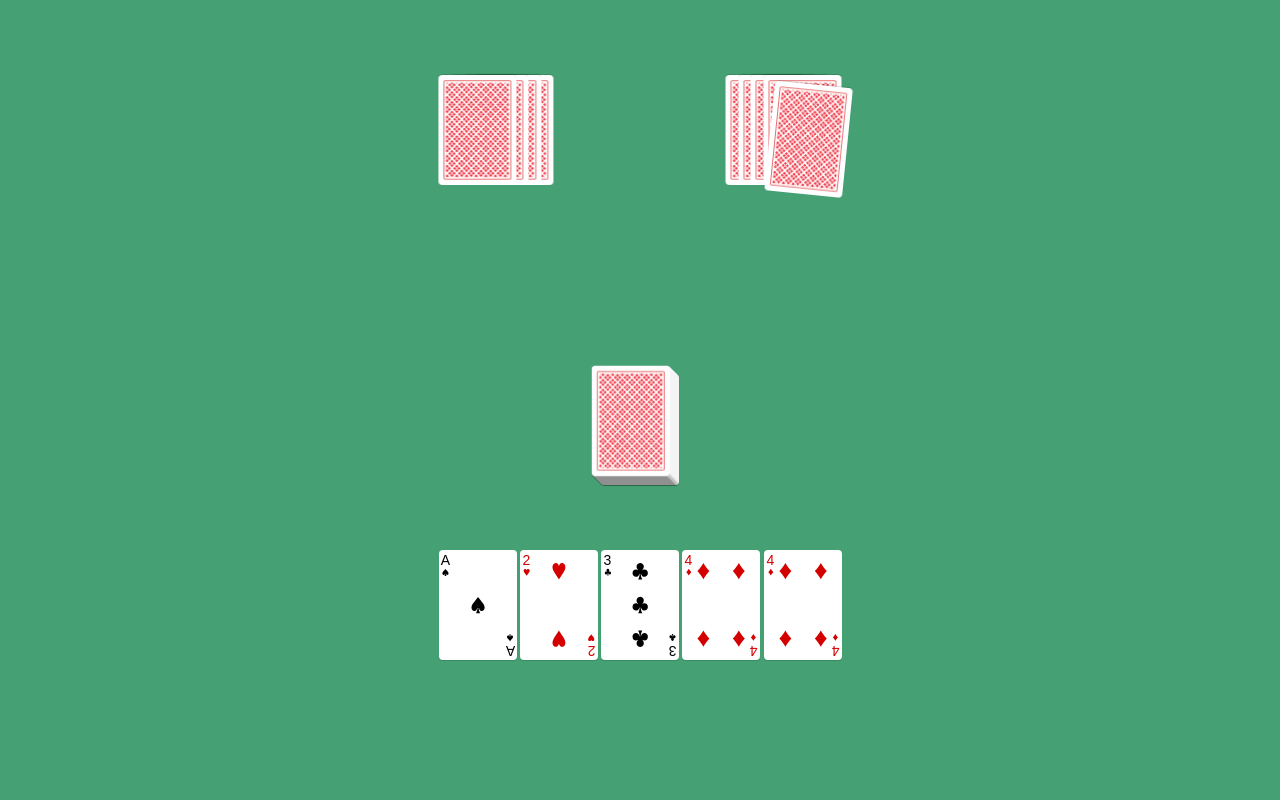
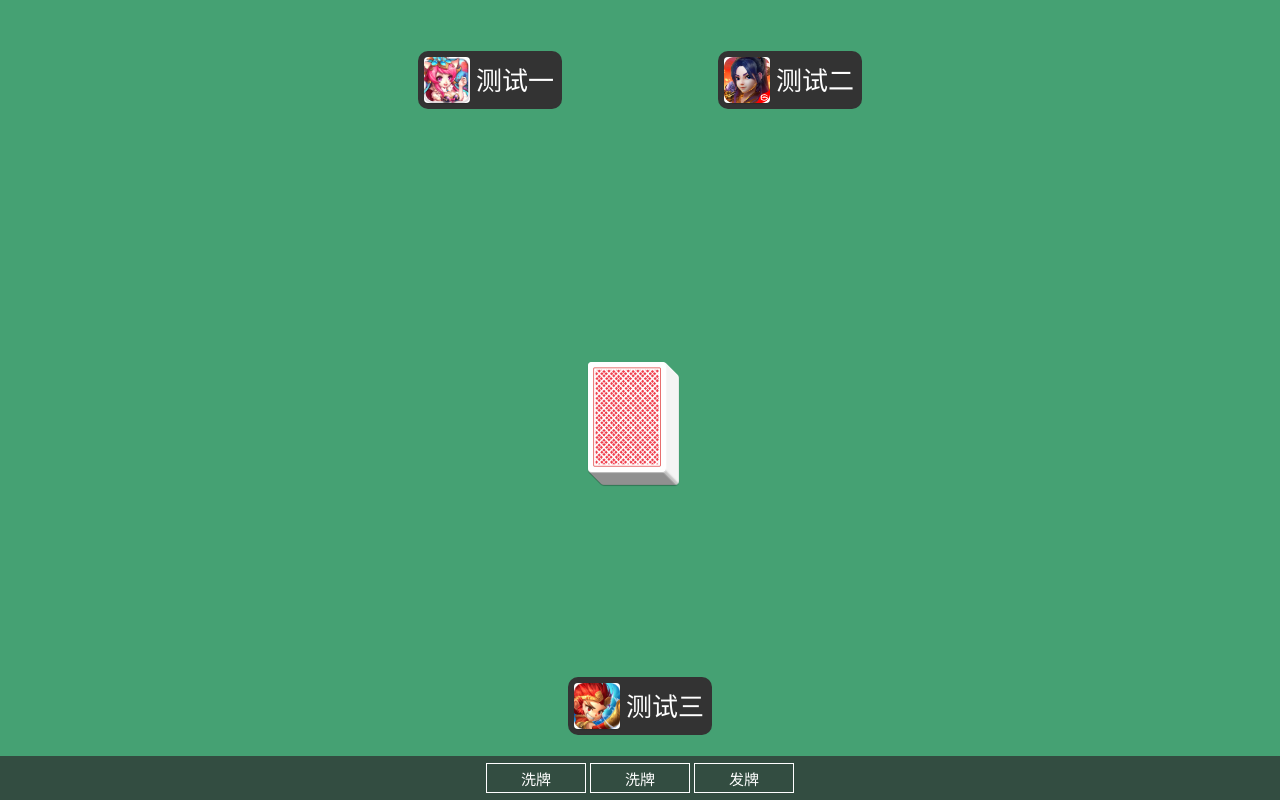
Before and after one commit to wdf/wdf.github.io, a plain HTML site: page pocker/index.html in a window 1280 px wide. Drawn offline with Linux system fonts and the light colour scheme.

Commit message:
add usr image

```diff
--- a/pocker/css/room.css
+++ b/pocker/css/room.css
@@ -5,10 +5,12 @@
     margin: 0;
     padding: 0;
 }
+
 html,
 body {
     height: 100%;
 }
+
 body {
     background-color: #45a173;
     color: #333;
@@ -22,6 +24,7 @@ body {
     -ms-text-size-adjust: 100%;
     text-size-adjust: 100%;
 }
+
 #desk {
     position: fixed;
     top: calc(50% + 1.5rem);
@@ -32,6 +35,96 @@ body {
     -ms-transform: translate3d(-50%, -50%, 0);
     transform: translate3d(-50%, -50%, 0);
 }
+
+.user {
+    position: fixed;
+    display: flex;
+    display: -webkit-flex;
+    color: white;
+    align-items: center;
+    width: 7.2rem;
+    background: #333333;
+    padding: 0.3rem;
+    border-radius: 0.5rem;
+    font-size: 1.3rem;
+    text-align: center;
+    line-height: 1.3rem;
+    -webkit-transform: translate3d(-50%, -50%, 0);
+    -moz-transform: translate3d(-50%, -50%, 0);
+    -o-transform: translate3d(-50%, -50%, 0);
+    -ms-transform: translate3d(-50%, -50%, 0);
+    transform: translate3d(-50%, -50%, 0);
+}
+
+.user.one {
+    top: calc(50% - 16rem);
+    left: calc(50% - 7.5rem);
+}
+
+.user.two {
+    top: calc(50% - 16rem);
+    left: calc(50% + 7.5rem);
+}
+
+.user.three {
+    top: calc(50% + 15.3rem);
+    left: calc(50%);
+}
+
+.user .person {
+    display: inline-block;
+    width: 2.3rem;
+    height: 2.3rem;
+    margin-right: 0.3rem;
+    background-color: #fff;
+    -webkit-border-radius: 4px;
+    border-radius: 4px;
+    -webkit-box-shadow: 0 1px 1px rgba(0, 0, 0, 0.15);
+    box-shadow: 0 1px 1px rgba(0, 0, 0, 0.15);
+    cursor: default;
+    will-change: transform;
+    background-size: 100%;
+}
+.user.one .person {
+    background-image: url('person/1_46x46.png');
+}
+.user.two .person {
+    background-image: url('person/2_46x46.png');
+}
+.user.three .person {
+    background-image: url('person/3_46x46.png');
+}
+
+#topbar {
+    position: fixed;
+    bottom: 0;
+    left: 0;
+    width: 100%;
+    background-color: #334d41;
+    padding: 0.25rem;
+    text-align: center;
+}
+
+#topbar button {
+    background: none;
+    border: 1px solid #fff;
+    outline: none;
+    margin: 0.1rem;
+    padding: 0.4rem;
+    font: inherit;
+    font-size: 0.75rem;
+    line-height: 1;
+    color: #fff;
+    cursor: pointer;
+    width: 100px;
+    height: 30px;
+}
+
+#topbar button:hover {
+    background-color: #fff;
+    color: #444;
+}
+
 .message {
     position: fixed;
     top: 2.5rem;
@@ -41,6 +134,7 @@ body {
     font-size: 0.5rem;
     text-align: center;
 }
+
 .card {
     position: absolute;
     display: inline-block;
@@ -56,6 +150,7 @@ body {
     cursor: default;
     will-change: transform;
 }
+
 .card:before,
 .card:after {
     position: absolute;
@@ -67,10 +162,12 @@ body {
     width: 0.55rem;
     letter-spacing: -0.1rem;
 }
+
 .card:before {
     top: 0.15rem;
     left: 0;
 }
+
 .card:after {
     bottom: 0.1rem;
     right: 0;
@@ -80,6 +177,7 @@ body {
     -ms-transform: rotate(180deg);
     transform: rotate(180deg);
 }
+
 .card .face {
     height: 100%;
     background-position: 50% 50%;
@@ -88,6 +186,7 @@ body {
     background-size: 100% 100%;
     background-repeat: no-repeat;
 }
+
 .card .back {
     position: absolute;
     background-image: url('faces/back.png');
@@ -101,16 +200,19 @@ body {
     top: 0;
     left: 0;
 }
+
 .card.spades,
 .card.clubs,
 .card.joker {
     color: #000;
 }
+
 .card.hearts,
 .card.diamonds,
 .card.joker.rank3 {
     color: #d40000;
 }
+
 .card.joker.rank1:before,
 .card.joker.rank2:before,
 .card.joker.rank3:before,
@@ -124,227 +226,293 @@ body {
     padding: 0.15rem 0.05rem;
     width: 0.5rem;
 }
+
 .card.rank1:before,
 .card.rank1:after {
     content: 'A';
 }
+
 .card.rank2:before,
 .card.rank2:after {
     content: '2';
 }
+
 .card.rank3:before,
 .card.rank3:after {
     content: '3';
 }
+
 .card.rank4:before,
 .card.rank4:after {
     content: '4';
 }
+
 .card.rank5:before,
 .card.rank5:after {
     content: '5';
 }
+
 .card.rank6:before,
 .card.rank6:after {
     content: '6';
 }
+
 .card.rank7:before,
 .card.rank7:after {
     content: '7';
 }
+
 .card.rank8:before,
 .card.rank8:after {
     content: '8';
 }
+
 .card.rank9:before,
 .card.rank9:after {
     content: '9';
 }
+
 .card.rank10:before,
 .card.rank10:after {
     content: '10';
 }
+
 .card.rank11:before,
 .card.rank11:after {
     content: 'J';
 }
+
 .card.rank12:before,
 .card.rank12:after {
     content: 'Q';
 }
+
 .card.rank13:before,
 .card.rank13:after {
     content: 'K';
 }
+
 .card.spades.rank1 .face {
     background-image: url('faces/0_1.svg');
 }
+
 .card.spades.rank2 .face {
     background-image: url('faces/0_2.svg');
 }
+
 .card.spades.rank3 .face {
     background-image: url('faces/0_3.svg');
 }
+
 .card.spades.rank4 .face {
     background-image: url('faces/0_4.svg');
 }
+
 .card.spades.rank5 .face {
     background-image: url('faces/0_5.svg');
 }
+
 .card.spades.rank6 .face {
     background-image: url('faces/0_6.svg');
 }
+
 .card.spades.rank7 .face {
     background-image: url('faces/0_7.svg');
 }
+
 .card.spades.rank8 .face {
     background-image: url('faces/0_8.svg');
 }
+
 .card.spades.rank9 .face {
     background-image: url('faces/0_9.svg');
 }
+
 .card.spades.rank10 .face {
     background-image: url('faces/0_10.svg');
 }
+
 .card.spades.rank11 .face {
     background-image: url('faces/0_11.svg');
 }
+
 .card.spades.rank12 .face {
     background-image: url('faces/0_12.svg');
 }
+
 .card.spades.rank13 .face {
     background-image: url('faces/0_13.svg');
 }
+
 .card.hearts.rank1 .face {
     background-image: url('faces/1_1.svg');
 }
+
 .card.hearts.rank2 .face {
     background-image: url('faces/1_2.svg');
 }
+
 .card.hearts.rank3 .face {
     background-image: url('faces/1_3.svg');
 }
+
 .card.hearts.rank4 .face {
     background-image: url('faces/1_4.svg');
 }
+
 .card.hearts.rank5 .face {
     background-image: url('faces/1_5.svg');
 }
+
 .card.hearts.rank6 .face {
     background-image: url('faces/1_6.svg');
 }
+
 .card.hearts.rank7 .face {
     background-image: url('faces/1_7.svg');
 }
+
 .card.hearts.rank8 .face {
     background-image: url('faces/1_8.svg');
 }
+
 .card.hearts.rank9 .face {
     background-image: url('faces/1_9.svg');
 }
+
 .card.hearts.rank10 .face {
     background-image: url('faces/1_10.svg');
 }
+
 .card.hearts.rank11 .face {
     background-image: url('faces/1_11.svg');
 }
+
 .card.hearts.rank12 .face {
     background-image: url('faces/1_12.svg');
 }
+
 .card.hearts.rank13 .face {
     background-image: url('faces/1_13.svg');
 }
+
 .card.clubs.rank1 .face {
     background-image: url('faces/2_1.svg');
 }
+
 .card.clubs.rank2 .face {
     background-image: url('faces/2_2.svg');
 }
+
 .card.clubs.rank3 .face {
     background-image: url('faces/2_3.svg');
 }
+
 .card.clubs.rank4 .face {
     background-image: url('faces/2_4.svg');
 }
+
 .card.clubs.rank5 .face {
     background-image: url('faces/2_5.svg');
 }
+
 .card.clubs.rank6 .face {
     background-image: url('faces/2_6.svg');
 }
+
 .card.clubs.rank7 .face {
     background-image: url('faces/2_7.svg');
 }
+
 .card.clubs.rank8 .face {
     background-image: url('faces/2_8.svg');
 }
+
 .card.clubs.rank9 .face {
     background-image: url('faces/2_9.svg');
 }
+
 .card.clubs.rank10 .face {
     background-image: url('faces/2_10.svg');
 }
+
 .card.clubs.rank11 .face {
     background-image: url('faces/2_11.svg');
 }
+
 .card.clubs.rank12 .face {
     background-image: url('faces/2_12.svg');
 }
+
 .card.clubs.rank13 .face {
     background-image: url('faces/2_13.svg');
 }
+
 .card.diamonds.rank1 .face {
     background-image: url('faces/3_1.svg');
 }
+
 .card.diamonds.rank2 .face {
     background-image: url('faces/3_2.svg');
 }
+
 .card.diamonds.rank3 .face {
     background-image: url('faces/3_3.svg');
 }
+
 .card.diamonds.rank4 .face {
     background-image: url('faces/3_4.svg');
 }
+
 .card.diamonds.rank5 .face {
     background-image: url('faces/3_5.svg');
 }
+
 .card.diamonds.rank6 .face {
     background-image: url('faces/3_6.svg');
 }
+
 .card.diamonds.rank7 .face {
     background-image: url('faces/3_7.svg');
 }
+
 .card.diamonds.rank8 .face {
     background-image: url('faces/3_8.svg');
 }
+
 .card.diamonds.rank9 .face {
     background-image: url('faces/3_9.svg');
 }
+
 .card.diamonds.rank10 .face {
     background-image: url('faces/3_10.svg');
 }
+
 .card.diamonds.rank11 .face {
     background-image: url('faces/3_11.svg');
 }
+
 .card.diamonds.rank12 .face {
     background-image: url('faces/3_12.svg');
 }
+
 .card.diamonds.rank13 .face {
     background-image: url('faces/3_13.svg');
 }
+
 .card.joker.rank1 .face {
     background-image: url('faces/4_1.svg');
 }
+
 .card.joker.rank2 .face {
     background-image: url('faces/4_2.svg');
 }
+
 .card.joker.rank3 .face {
     background-image: url('faces/4_3.svg');
 }
+
 @media (max-width: 540px) {
-  #topbar {
-    text-align: left;
-  }
     .gh-ribbon {
         -webkit-transform: scale(0.5);
         -moz-transform: scale(0.5);
@@ -358,6 +526,7 @@ body {
         transform-origin: 100% 0;
     }
 }
+
 @media (min-width: 640px) {
     html {
         font-size: 125%;
--- a/pocker/index.html
+++ b/pocker/index.html
@@ -1,10 +1,10 @@
 <!DOCTYPE html>
 <html>
 <head>
-    <meta charset="utf-8" />
-    <meta name="viewport" content="width=device-width, initial-scale=1" />
+    <meta charset="utf-8"/>
+    <meta name="viewport" content="width=device-width, initial-scale=1"/>
     <title>样例程序</title>
-    <link href="css/room.css" rel="stylesheet" />
+    <link href="css/room.css" rel="stylesheet"/>
     <!-- <link
       href="https://fonts.googleapis.com/css?family=Open+Sans:400,300,600|Ubuntu+Condensed"
       rel="stylesheet"
@@ -13,6 +13,15 @@
 </head>
 <body>
 <div id="desk"></div>
+<div class="user one">
+    <div class="person"></div>测试一
+</div>
+<div class="user two">
+    <div class="person"></div>测试二
+</div>
+<div class="user three">
+    <div class="person"></div>测试三
+</div>
 <div id="topbar"></div>
 <script src="js/deck/deck.js"></script>
 <script src="js/room.js"></script>
--- a/pocker/js/deck/deck.js
+++ b/pocker/js/deck/deck.js
@@ -611,7 +611,7 @@ var Deck = (function () {
 
   var poker = {
     deck: function deck(_deck4) {
-      var postions = [{x: -130, y: 140, r: 0, xo: 65}, {x: 100, y: -240, r: -180, xo: 10}, {x: -90, y: -240, r: 180, xo: -10}];
+      var postions = [{x: -130, y: 140, r: 0, xo: 65}, {x: 100, y: -200, r: -180, xo: 10}, {x: -90, y: -200, r: 180, xo: -10}];
       _deck4.poker = _deck4.queued(poker);
 
       function poker(next, data) {
--- a/pocker/js/room.js
+++ b/pocker/js/room.js
@@ -7,6 +7,27 @@ var transform = prefix('transform')
 var translate = Deck.translate
 
 var $container = document.getElementById('desk')
+var $topbar = document.getElementById('topbar')
+// var $sort = document.createElement('button')
+var $shuffle = document.createElement('button')
+// var $bysuit = document.createElement('button')
+var $fan = document.createElement('button')
+var $poker = document.createElement('button')
+// var $flip = document.createElement('button')
+
+$shuffle.textContent = '洗牌'
+// $sort.textContent = 'Sort'
+// $bysuit.textContent = 'By suit'
+$fan.textContent = '洗牌'
+$poker.textContent = '发牌'
+// $flip.textContent = '翻牌'
+
+// $topbar.appendChild($flip)
+$topbar.appendChild($shuffle)
+// $topbar.appendChild($bysuit)
+$topbar.appendChild($fan)
+$topbar.appendChild($poker)
+// $topbar.appendChild($sort)
 
 var deck = Deck()
 
@@ -15,18 +36,46 @@ var deck = Deck()
 var acesClicked = []
 var kingsClicked = []
 // easter eggs end
+$shuffle.addEventListener('click', function () {
+    deck.flip("back");
+    deck.shuffle()
+    deck.shuffle()
+})
+// $sort.addEventListener('click', function () {
+//     deck.sort()
+// })
+// $bysuit.addEventListener('click', function () {
+//     deck.sort(true) // sort reversed
+//     deck.bysuit()
+// })
+$fan.addEventListener('click', function () {
+    deck.fan()
+    deck.shuffle()
+    deck.sort(true)
+})
+// $flip.addEventListener('click', function () {
+//     deck.flip()
+// })
+$poker.addEventListener('click', function () {
+    deck.poker({
+      current:1,
+      total:3,
+      cards:[[1,0],[2,1],[3,2],[4,3],[5,3]]
+    });
+})
+
 
 deck.mount($container)
 
 // deck.intro()
 // deck.sort()
 // deck.shuffle()
-deck.flip("back")
-deck.shuffle()
-deck.shuffle()
-deck.shuffle()
-deck.poker({
-  current:1,
-  total:3,
-  cards:[[1,0],[2,1],[3,2],[4,3],[4,3]]
-});
+deck.flip("back");
+// deck.shuffle()
+// deck.shuffle()
+// deck.shuffle()
+// deck.poker({
+//   current:1,
+//   total:3,
+//   cards:[[1,0],[2,1],[3,2],[4,3],[4,3]]
+// });
```
Also changed, not shown: pocker/css/person/1.png (added), pocker/css/person/1_46x46.png (added), pocker/css/person/2.png (added), pocker/css/person/2_46x46.png (added), pocker/css/person/3.png (added), pocker/css/person/3_46x46.png (added). Lines whose indentation alone changed are shown as unchanged.
